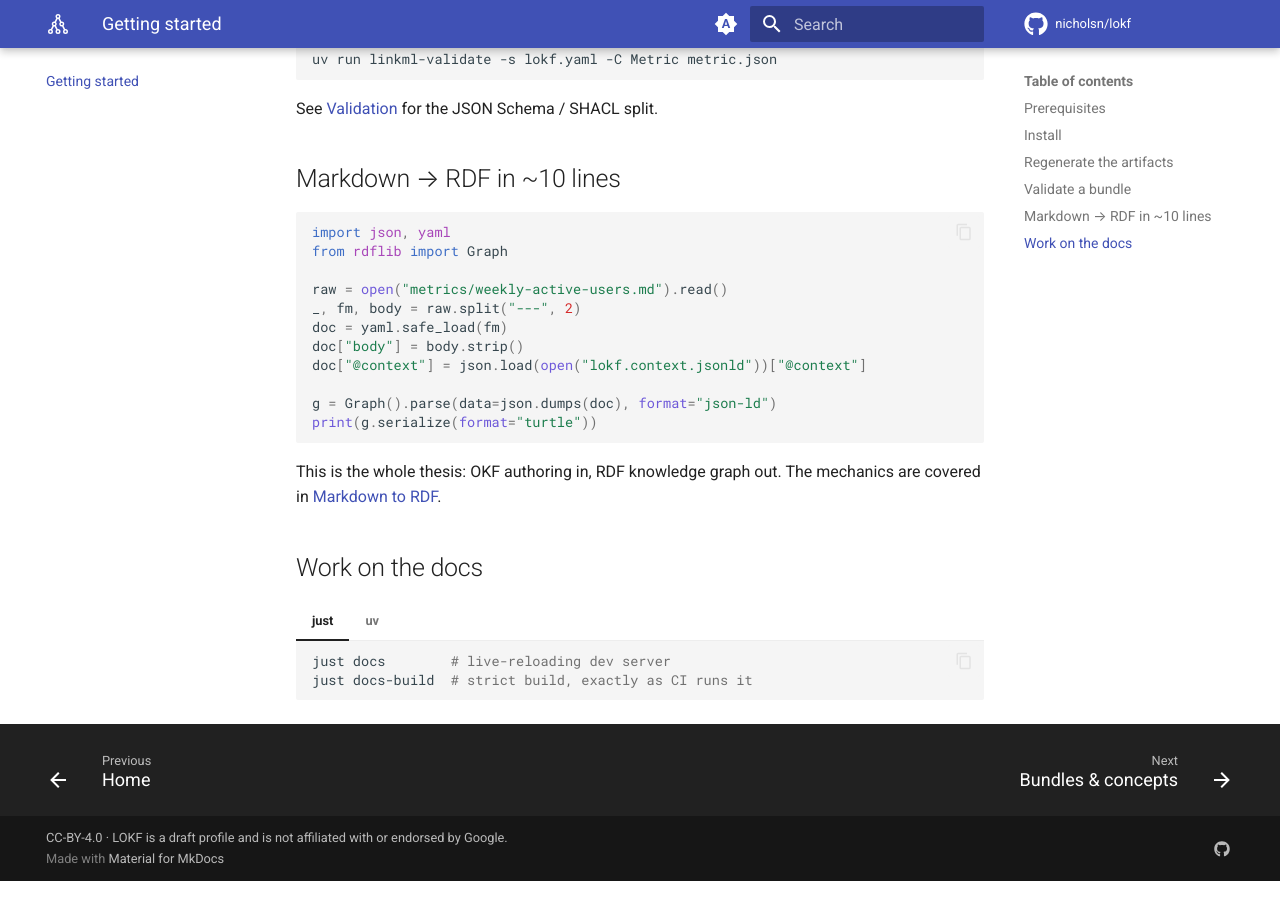
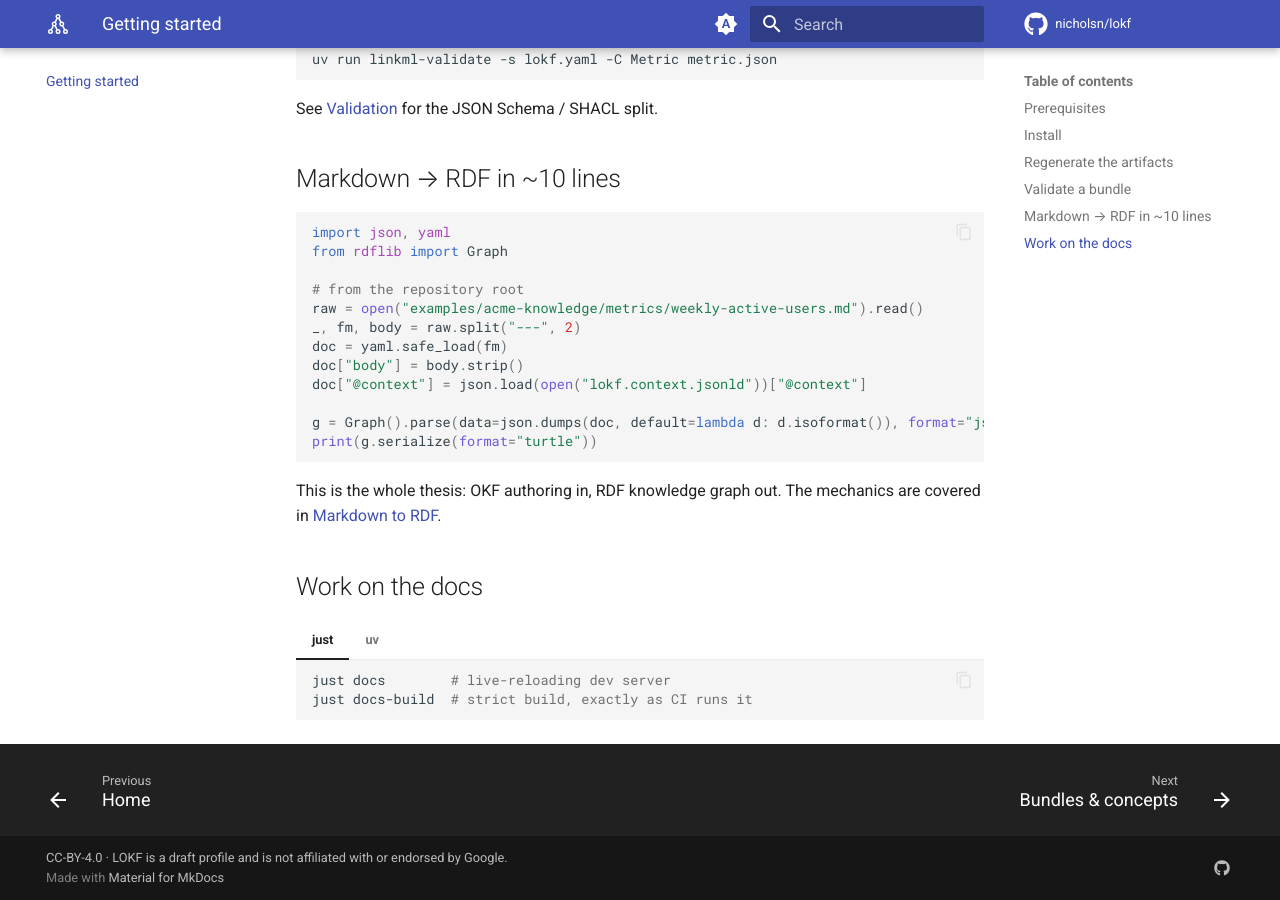
Before and after one commit to nicholsn/lokf, an MkDocs documentation site: the page built from docs/getting-started.md, in a window 1280 px wide and 900 px high, scrolled down 1381 px. Built offline with MkDocs 1.6.1 and Material for MkDocs 9.7.7, drawn with Linux system fonts in a browser that asks for light colours; comment, search, counter and statistics services are not loaded.

Commit message:
Apply /review findings
- lokf-build: discover the repo root by walking up from cwd, requiring
  both lokf.yaml and the reference bundle — works from subdirectories and
  can no longer clobber a foreign directory that has a lokf.yaml
- fix the markdown->RDF quickstart snippet in README + docs: correct the
  file paths (no cwd satisfied both) and serialize datetimes so
  json.dumps doesn't crash on unquoted YAML timestamps; smoke-tested
- justfile: docs-build now uses --locked like CI
- CI: --only-group docs (37 packages instead of 107; site output verified
  byte-identical)
- drop duplicate __version__ and the redundant hatch wheel table

````diff
--- a/docs/getting-started.md
+++ b/docs/getting-started.md
@@ -72,13 +72,14 @@
 import json, yaml
 from rdflib import Graph
 
-raw = open("metrics/weekly-active-users.md").read()
+# from the repository root
+raw = open("examples/acme-knowledge/metrics/weekly-active-users.md").read()
 _, fm, body = raw.split("---", 2)
 doc = yaml.safe_load(fm)
 doc["body"] = body.strip()
 doc["@context"] = json.load(open("lokf.context.jsonld"))["@context"]
 
-g = Graph().parse(data=json.dumps(doc), format="json-ld")
+g = Graph().parse(data=json.dumps(doc, default=lambda d: d.isoformat()), format="json-ld")
 print(g.serialize(format="turtle"))
 ```
 
--- a/pyproject.toml
+++ b/pyproject.toml
@@ -31,6 +31,3 @@
 [build-system]
 requires = ["hatchling"]
 build-backend = "hatchling.build"
-
-[tool.hatch.build.targets.wheel]
-packages = ["src/lokf"]
--- a/src/lokf/__init__.py
+++ b/src/lokf/__init__.py
@@ -3,5 +3,3 @@
 The format itself is defined in ``lokf.yaml`` (LinkML) at the repository
 root; this package regenerates every downstream artifact from it.
 """
-
-__version__ = "0.1.0"
````
Also changed, not shown: README.md (+3 -2 lines), docs/guide/markdown-to-rdf.md (+3 -2 lines), 3 other files.
